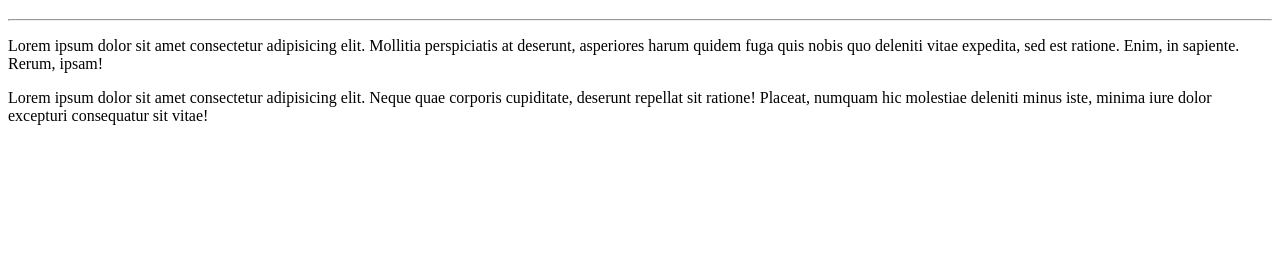
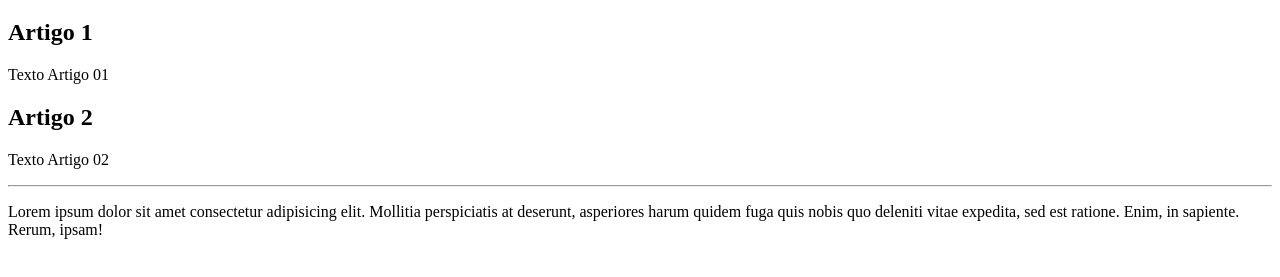
Before and after one commit to lucianoengdev/Hello-World, a plain HTML site: page site-exemplo/index.html in a window 1280 px wide. Shown: the part 61-338 px from the top of the page. Drawn offline with Linux system fonts and the light colour scheme.

Commit message:
add intex

```diff
--- a/site-exemplo/index.html
+++ b/site-exemplo/index.html
@@ -6,9 +6,19 @@
     <title>Meu primeiro site em repositório</title>
 </head>
 <body>
-    <h1>Hello, World</h1>
+    <main>
+        <header>
+            <h1>Hello, World</h1>
+        </header>
+        <article>
+            <h2>Artigo 1</h2>
+            <p>Texto Artigo 01</p>
+            <h2>Artigo 2</h2>
+            <p>Texto Artigo 02</p>
+        </article>
+    </main>
+
     <hr>
     <p>Lorem ipsum dolor sit amet consectetur adipisicing elit. Mollitia perspiciatis at deserunt, asperiores harum quidem fuga quis nobis quo deleniti vitae expedita, sed est ratione. Enim, in sapiente. Rerum, ipsam!</p>
-    Lorem ipsum dolor sit amet consectetur adipisicing elit. Neque quae corporis cupiditate, deserunt repellat sit ratione! Placeat, numquam hic molestiae deleniti minus iste, minima iure dolor excepturi consequatur sit vitae!
 </body>
 </html>
```
